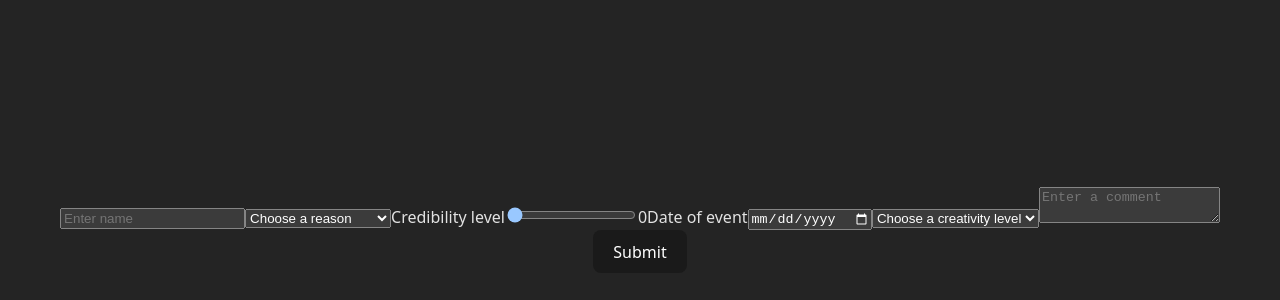
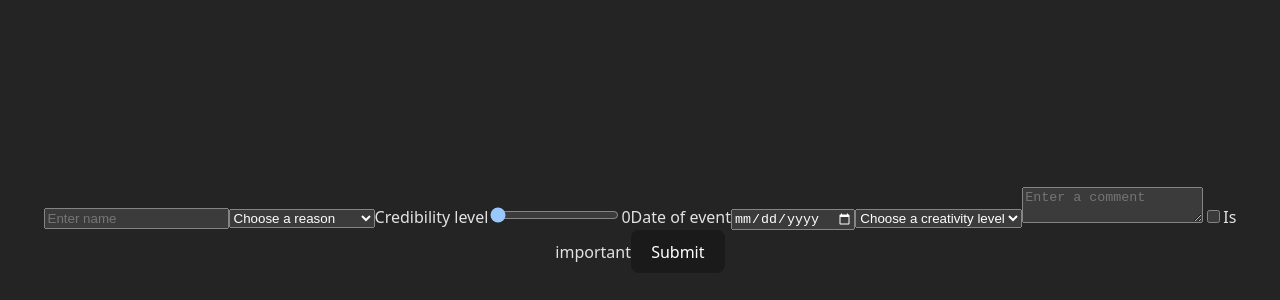
Before and after one commit to Szymonium/excuseGenerator, a React (Vite) app: page / in a window 1280 px wide. Shown: the part 170-470 px from the top of the page. Built offline with nearby package versions, Linux system fonts and the light colour scheme.

Commit message:
Finish form

```diff
--- a/src/Form.tsx
+++ b/src/Form.tsx
@@ -27,6 +27,7 @@ export default function Form() {
                     <option>trustworthy trickster</option>
                 </select>
                 <textarea placeholder={"Enter a comment"} required></textarea>
+                <input type={"checkbox"} name={"important"}/><label>Is important</label>
                 <button type={"submit"}>Submit</button>
             </form>
         </>
```
